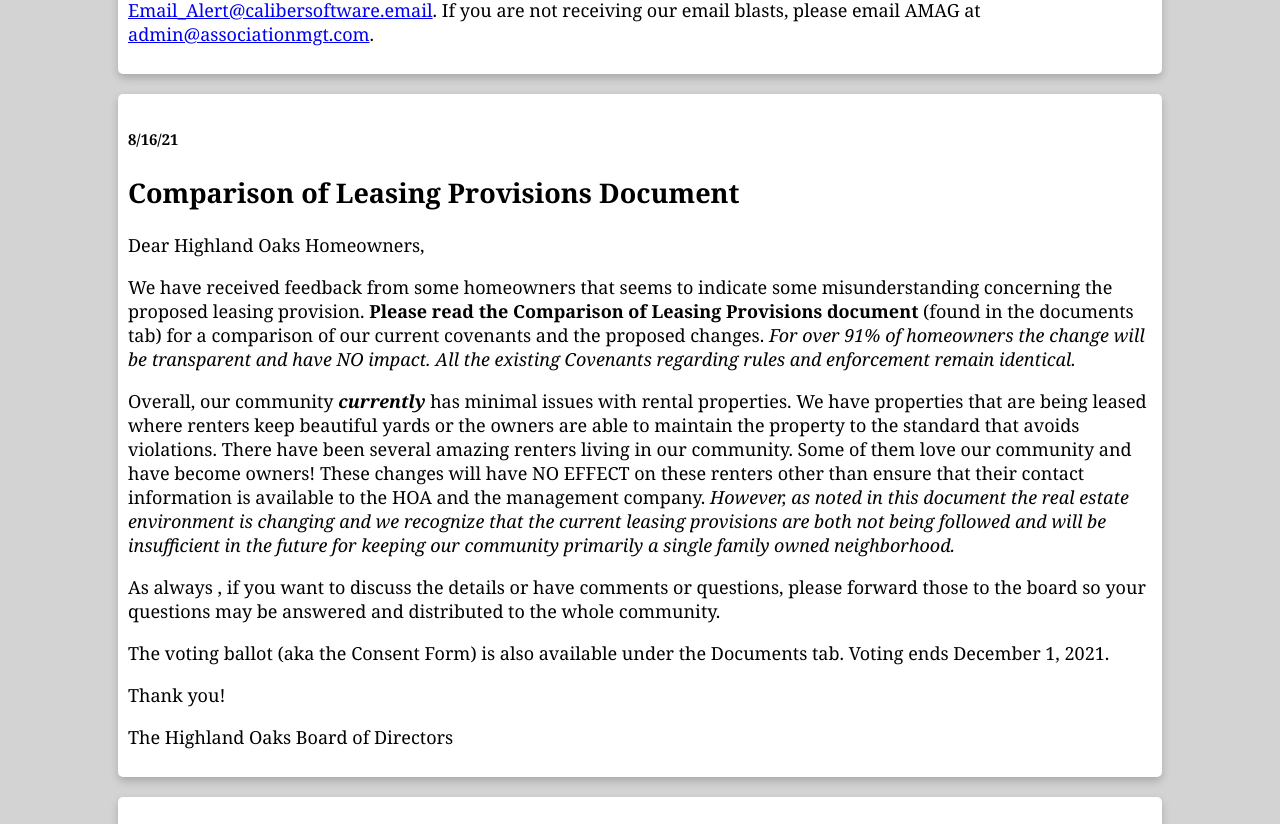
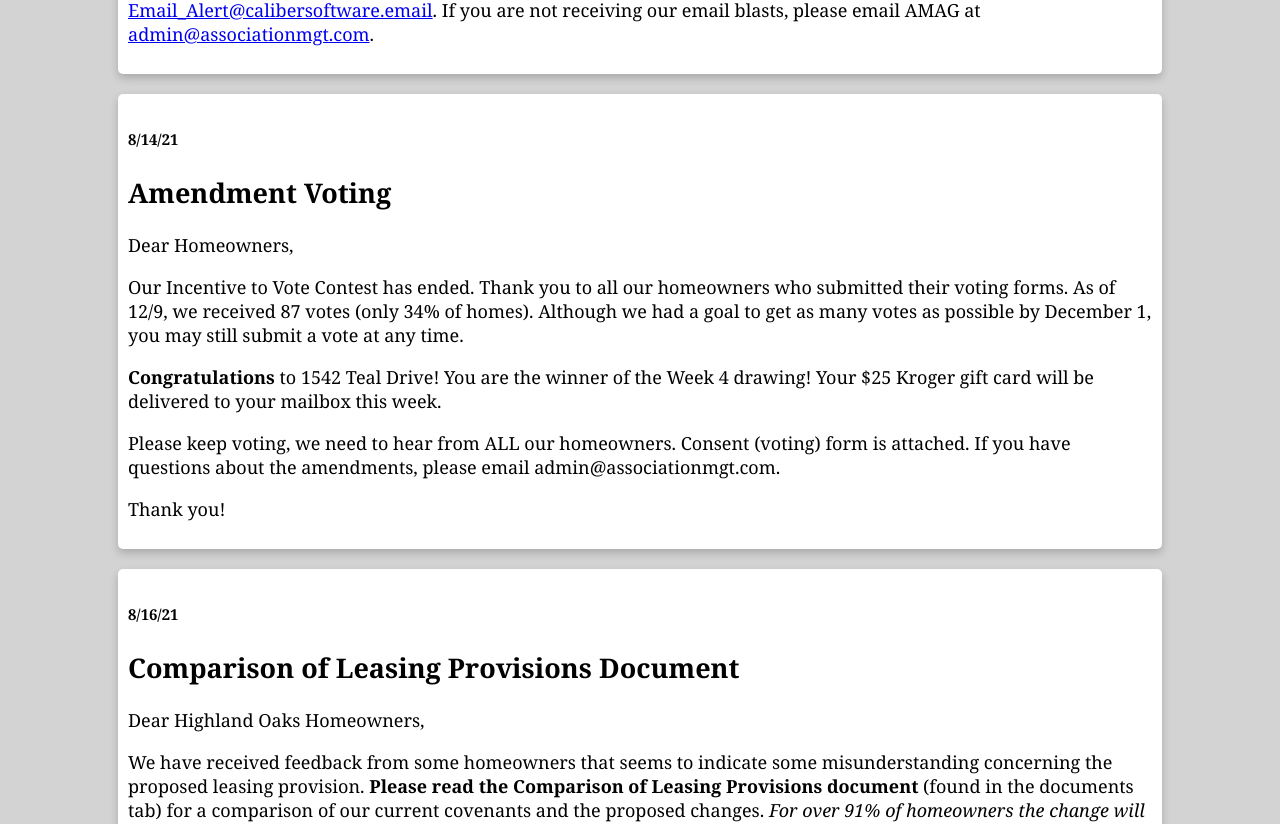
Before and after one commit to dseeler/HighlandOaks, an Angular app: page / in a window 1280 px wide. Shown: the part 623-1447 px from the top of the page. Built offline with nearby package versions, Linux system fonts and the light colour scheme.

Commit message:
Dec 16 Update

```diff
--- a/src/app/home/home.component.ts
+++ b/src/app/home/home.component.ts
@@ -13,6 +13,28 @@ interface Announcement {
 })
 export class HomeComponent implements OnInit {
 	public annoucements: Announcement[] = [
+		{
+			date: "8/14/21",
+			title: "Amendment Voting",
+			html: `
+			<p>
+			Dear Homeowners,
+			</p>
+			<p>
+			Our Incentive to Vote Contest has ended. Thank you to all our homeowners who submitted their voting forms. As of 12/9, we received 87 votes
+			(only 34% of homes). Although we had a goal to get as many votes as possible by December 1, you may still submit a vote at any time.
+			</p>
+			<p>
+			<b>Congratulations</b> to 1542 Teal Drive! You are the winner of the Week 4 drawing! Your $25 Kroger gift card will be delivered to your mailbox this week.
+			</p>
+			<p>
+			Please keep voting, we need to hear from ALL our homeowners. Consent (voting) form is attached. If you have questions about the amendments, please email admin@associationmgt.com.
+			</p>
+			<p>
+			Thank you!
+			</p>
+			`
+		},
 		{
 			date: "8/16/21",
 			title: "Comparison of Leasing Provisions Document",
```
